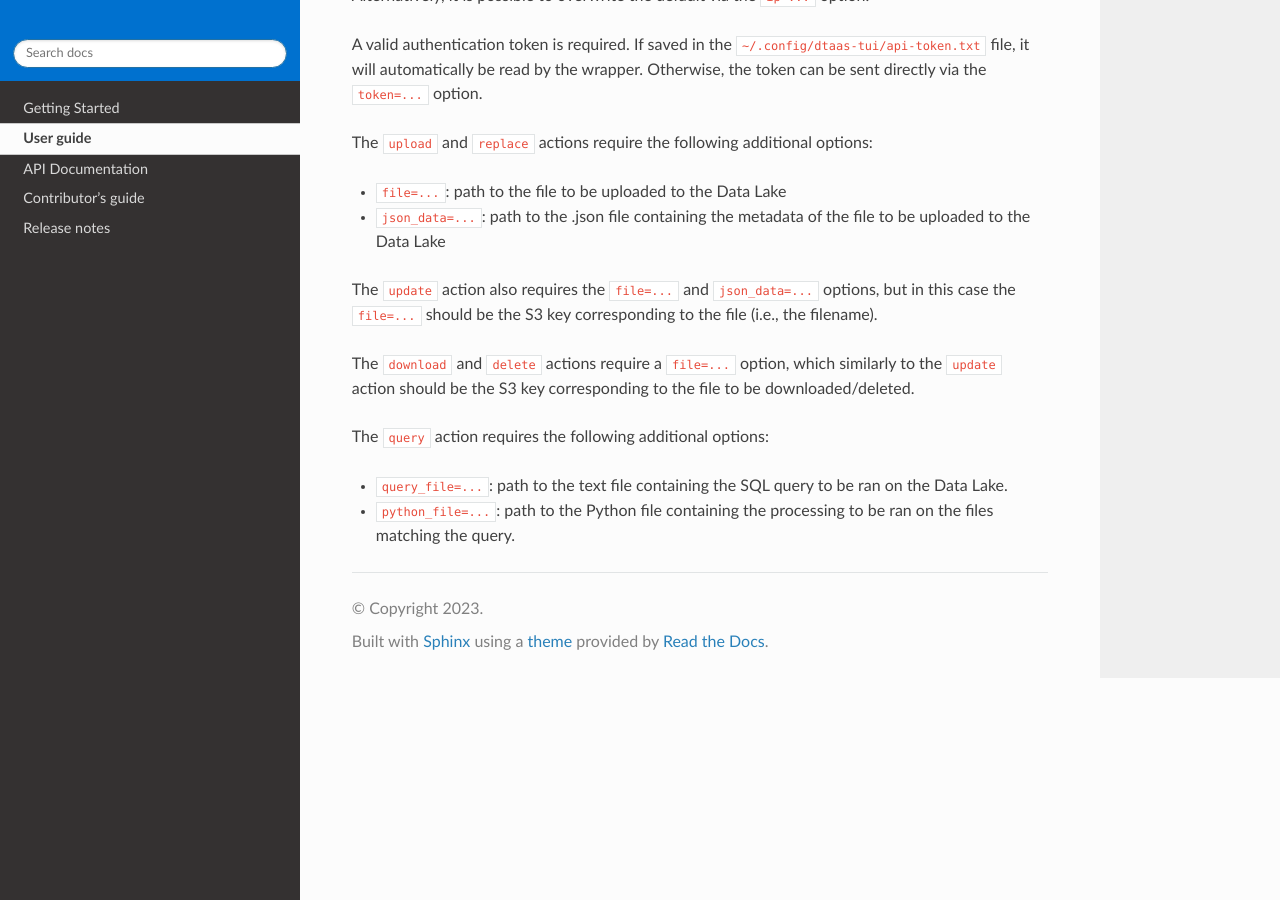
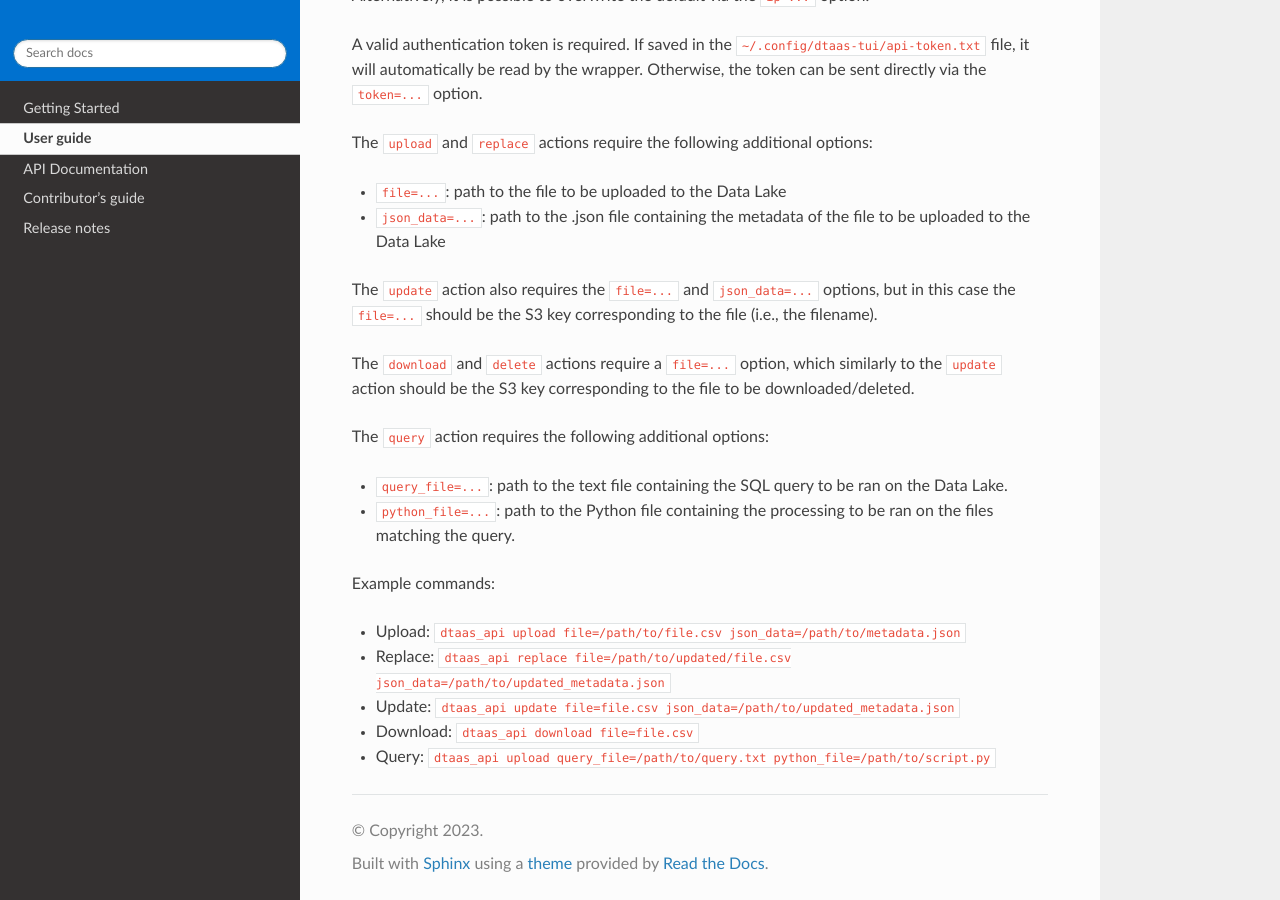
Before and after one commit to Eurocc-Italy/dl_tui, a Jupyter Book: the page built from docs/user-guide.md, in a window 1280 px wide and 900 px high, scrolled down 3302 px. Built offline with Jupyter Book 1.0.4 settings and Sphinx 7.4.7 and the Read the Docs theme 2.0.0, drawn with Linux system fonts in a browser that asks for light colours.

Commit message:
added examples in doc

```diff
--- a/docs/user-guide.md
+++ b/docs/user-guide.md
@@ -122,3 +122,11 @@ The `query` action requires the following additional options:
 
   * `query_file=...`: path to the text file containing the SQL query to be ran on the Data Lake.
   * `python_file=...`: path to the Python file containing the processing to be ran on the files matching the query.
+
+Example commands:
+
+  * Upload: `dtaas_api upload file=/path/to/file.csv json_data=/path/to/metadata.json`
+  * Replace: `dtaas_api replace file=/path/to/updated/file.csv json_data=/path/to/updated_metadata.json`
+  * Update: `dtaas_api update file=file.csv json_data=/path/to/updated_metadata.json`
+  * Download: `dtaas_api download file=file.csv`
+  * Query: `dtaas_api upload query_file=/path/to/query.txt python_file=/path/to/script.py`
```
Also changed, not shown: README.md (+8 -0 lines).
